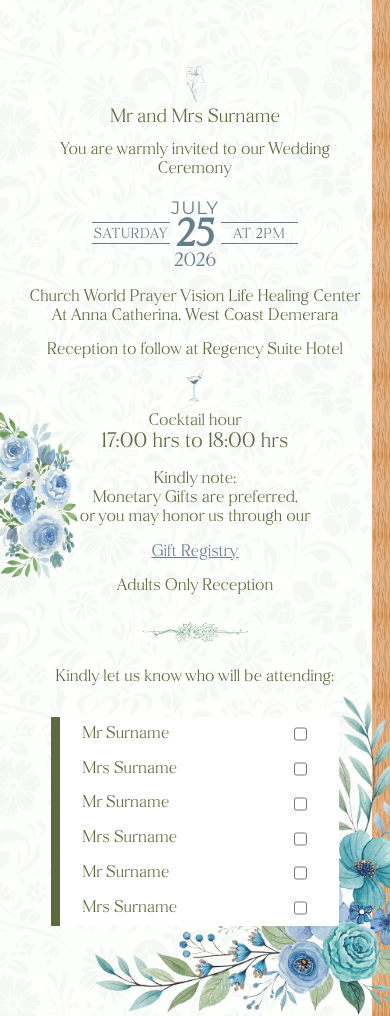
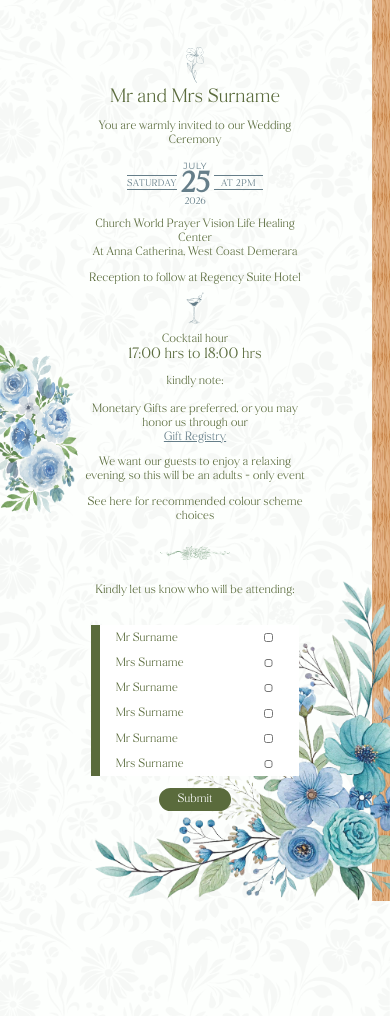
Before and after one commit to TaricoHenry/2026-tevin-and-natallia, a Jekyll site: the page built from index.html, in a window 390 px wide, cut to the strip 1581-2597 px from the top of the page. Built offline with Jekyll 4.4.1, drawn with Linux system fonts in a browser that asks for light colours; after the commit the page ends 2482 px from its top, so only the background shows below that.

Commit message:
Add animations; thank-you page; and js

```diff
--- a/_includes/text-image.html
+++ b/_includes/text-image.html
@@ -1,7 +1,7 @@
 {% if include.var == "right" %}
-    <div class="text-image text-image-right">
+    <div class="text-image text-image-right fadein right">
 {% else %}
-    <div class="text-image">
+    <div class="text-image fadein left">
 {% endif %}
         <div class="story-photo">
             <img class="photo drop-shadow" src="{{ include.img | relative_url}}" alt="">
--- a/_sass/main.scss
+++ b/_sass/main.scss
@@ -14,6 +14,7 @@
   padding: 0;
   margin:0;
   width: 100vw;
+  overflow-x: hidden;
 }
 
 body {
@@ -54,6 +55,29 @@
       font-size: 7.5vw;
     }
   }
+  @media (min-width: 1200px) {
+    h1 {
+      font-size: 125px;
+    }
+  }
+}
+
+.fadein {
+  opacity: 0;
+  filter: blur(5px);
+  transition: all 1.75s;
+}
+.fadein.left {
+  transform: translateX(50%);
+}
+.fadein.right {
+  transform: translateX(-50%);
+}
+
+.fadein.appear {
+  opacity: 1;
+  filter: blur(0px);
+  transform: translateX(0%);
 }
 
 .pillar-flower {
@@ -103,7 +127,7 @@
 
   .corner {
     position: absolute;
-    width: 10em;
+    width: 25%;
     object-fit: contain;
     margin: 0;
     filter: brightness(0) invert(1);
@@ -139,10 +163,14 @@
 .content {
   display: flex;
   flex-direction: row;
-  padding: 0 20px 0 20px;
-  //overflow: auto;
+  padding: 0 20% 0 20%;
+  overflow: hidden;
 
   max-width: 800px;
+
+  @media (min-width: 1200px) {
+    max-width: 1080px;
+  }
 
   div {
     display: flex;
@@ -210,15 +238,29 @@
     width: 60%;
     .date-column {
       font-size: 0.5em;
+
+      .date {
+        font-size: 6em;
+      }
+
+      .year, .month {
+        font-size: 2em;
+      }
+
+      .day, .time {
+        font-size: 2em;
+      }
+
     }
   }
+
   .date-column:nth-of-type(2) {
     width: 20%;
   }
 }
 
 .welcome {
-  padding: 5em 0 5em 0;
+  padding: 2.5% 0 2.5% 0;
 
   //background-image: url("../images/border 2.png");
   //background-repeat: no-repeat;
@@ -254,6 +296,10 @@
     width: 100%;
     border: $frameColour solid 2em;
     box-sizing: border-box;
+
+    @media (min-width: 1200px) {
+      border: $frameColour solid 1em;
+    }
   }
 
   .title-words {
@@ -272,6 +318,10 @@
   height: 20%;
   width: 80%;
   max-width: 800px;
+
+  @media (min-width: 1200px) {
+    max-width: 1080px;
+  }
 
   p {
     font-size: 4em;
@@ -336,7 +386,6 @@
     flex-direction: column;
     align-items: center;
     justify-content: space-evenly;
-
     width: 100%;
   }
 
@@ -361,11 +410,12 @@
     color: $secondaryColour;
   }
 
-  p, a, label {
+  p, label, input {
     font-size: 1.75em;
     font-family: $primaryFont;
     text-align: center;
     margin: 0.5em;
+    overflow: hidden;
   }
 
   .bold-var {
@@ -414,7 +464,8 @@
 
     input {
       color: $primaryColour;
-      height: 20px;
+      height: 0.75em;
+      width: 0.75em;
     }
 
   }
@@ -423,9 +474,9 @@
 
     font-size: 0.75em;
 
-    //p, a, label {
-    //  font-size: 0.75em;
-    //}
+    p, label, input {
+      font-size: 1.25em;
+    }
 
     .bold-var {
       font-size: 1.25em;
@@ -435,11 +486,32 @@
       height: 4em;
     }
   }
+  @media (min-width: 1200px) {
+    font-size: 1.25em;
+
+    p, label, input {
+      font-size: 2.25em;
+    }
+  }
 }
 
 .rsvp {
   display: flex;
   flex-direction: column;
+
+  #submit {
+    padding: 0.25em 1.5em 0.25em 1.5em;
+    background-color: $frameColour;
+    border: $frameColour 2px solid;
+    border-radius: 2em;
+    color: white;
+    margin: 1em 0.5em 0 0.5em;
+  }
+
+  #submit:hover {
+    background-color: white;
+    color: $frameColour;
+  }
 }
 
 @media (max-width: 800px) {
--- a/_sass/text-image.scss
+++ b/_sass/text-image.scss
@@ -5,12 +5,12 @@
   padding: 5% 0 5% 0;
   justify-content: center;
   align-items: center;
-  overflow: hidden;
+  overflow:visible;
 
   .story-photo {
     position: relative;
-    width: 40vw;
-    max-width: 300px;
+    width: 60%;
+    max-width: 270px;
     height: 100%;
 
     .photo {
@@ -39,12 +39,18 @@
 
 @media (max-width: 800px) {
   .text-image {
-    .story-photo {
-      width: 30vw;
+    p {
+      font-size: 6em;
     }
   }
 }
-
+@media (min-width: 1200px) {
+  .text-image {
+    .story-photo {
+      max-width: 500px;
+    }
+  }
+}
 .text-image-right {
   flex-direction: row-reverse;
   .story-photo .photo-decor {
--- /dev/null
+++ b/_sass/thank-you.scss
@@ -0,0 +1,10 @@
+  .thank-you {
+    display: flex;
+    height: 100vh;
+    align-items: center;
+    justify-content: center;
+    h1 {
+      font-size: 6em;
+      text-align: center;
+    }
+  }
--- a/assets/css/styles.scss
+++ b/assets/css/styles.scss
@@ -3,6 +3,7 @@
 
 @import "main";
 @import "text-image";
+@import "thank-you";
 
 @font-face {
 	font-family: "Glowgirl";
--- a/assets/js/main.js
+++ b/assets/js/main.js
@@ -22,3 +22,43 @@
     }
 
 }, 1000);
+
+//START fade in code
+
+const observer = new IntersectionObserver((entries)=>{
+    entries.forEach((entry)=>{
+        if (entry.isIntersecting) {
+            console.log(entry.target)
+            entry.target.classList.add("appear")
+        }
+    })
+},{})
+
+const animElements = document.querySelectorAll(".fadein")
+animElements.forEach(el => observer.observe(el))
+
+//END fade in code
+
+//START checkbox code
+
+function checked() {
+    var box = window.event.target;
+    console.log(box);
+}
+
+//END checkbox code
+
+async function checkToken() {
+    url = ('https://us-central1-ash-wedding.cloudfunctions.net:443/api/v1/token/EXRRQC/status')
+    try {
+        const response = await fetch(url, {
+                method: "POST",
+                headers: {
+                    "Content-Type": "application/json",
+                }
+            })
+        console.log(response)
+    } catch (error) {
+        console.error(error.message);
+    }
+}
--- a/index.html
+++ b/index.html
@@ -5,7 +5,7 @@
 
 <div class="welcome">
     <div class="content">
-        <div class="title-img">
+        <div class="title-img fadein left">
             <img id="main-img" class="
             drop-shadow" src="{{'./assets/images/main-image.jpeg' | relative_url}}" alt="">
             <div class="corners">
@@ -15,7 +15,7 @@
                 <img class="corner" src="{{'./assets/images/corner.svg' | relative_url}}" alt="">
             </div>
         </div>
-        <div class="title-words">
+        <div class="title-words fadein left">
             <h1>Tevin &<br>Natallia</h1>
         </div>
     </div>
@@ -109,9 +109,10 @@
         <p>Reception to follow at Regency Suite Hotel</p>
         <img class="symbol" src="{{'./assets/images/cocktail.svg' | relative_url}}" alt="">
         <p>Cocktail hour</br><span class="bold-var">17:00 hrs to 18:00 hrs</span></p>
-        <p class="note">Kindly note:</br>Monetary Gifts are preferred,</br>or you may honor us through our</p>
-        <a href="https://google.com">Gift Registry</a>
-        <p>Adults Only Reception</p>
+        <p class="note">kindly note:<br><br>Monetary Gifts are preferred, or you may honor us through our <br>
+        <a href="https://www.amazon.com/wedding/guest-view/3GS5OIS9MSEDU">Gift Registry</a></p>
+        <p>We want our guests to enjoy a relaxing evening, so this will be an adults - only event</p>
+        <p>See here for recommended colour scheme choices</p>
         <img class="decor-line" src="{{'./assets/images/flower-decorline.png' | relative_url}}"></img>
         <div class="rsvp">
             <p>Kindly let us know who will be attending:</p>
@@ -121,7 +122,7 @@
                 <label>
                     Mr Surname
                 </label>
-                <input type="checkbox">
+                <input type="checkbox" onclick="checked()"/>
             </div>
             <div class="guest-box">
                 <label>
@@ -153,6 +154,7 @@
                 </label>
                 <input type="checkbox">
             </div>
+            <input id="submit" type="button" value="Submit" onclick="checkToken()">
         </div>
     </div>
     <img class="pillar-flower" src="{{'./assets/images/flower-corner-1.png' | relative_url}}" alt="">
```
Also changed, not shown: thank-you.html (added, +8 -0 lines).
